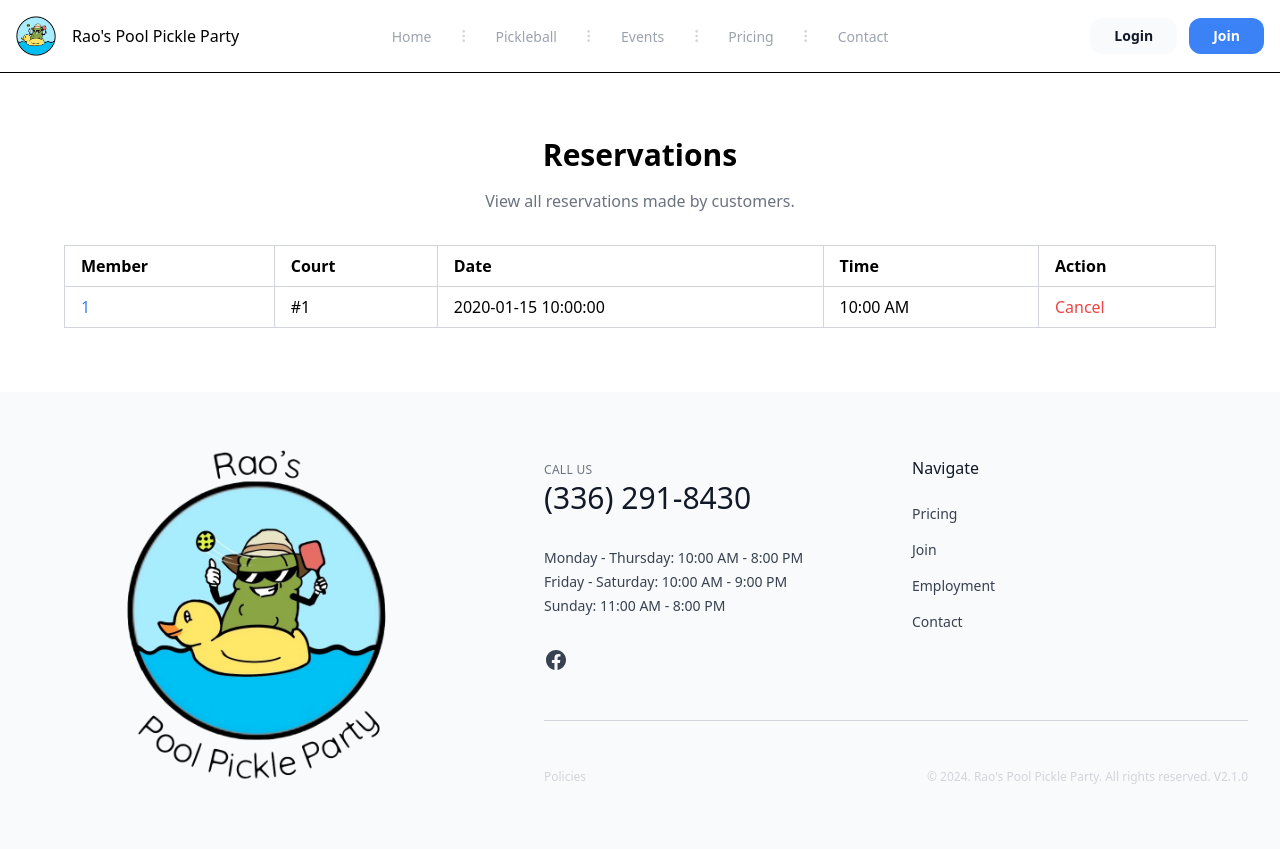
After one commit to WormWaffles/RaosPool, a Python web app: template templates/reservations.html in a window 1280 px wide. The commit adds this page. Run offline with Jinja, Linux system fonts and the light colour scheme; the template is opened without the code that fills it: most values are stand-ins (such as "Sample title", 1, 10 or a date in 2020); style sheets or scripts are compiled from the project's sources.

Commit message:
finished view of resrevations

```diff
--- /dev/null
+++ b/templates/reservations.html
@@ -0,0 +1,112 @@
+{% extends '_layout.html' %}
+
+{% block body %}
+<script>
+    function formatTime() {
+        // Select all <p> elements with the class "reservation-time"
+        const elements = document.querySelectorAll('.reservation-time');
+
+        elements.forEach(element => {
+            // Get the timestamp from the data-time attribute
+            const timestamp = element.getAttribute('data-time');
+
+            // Create a Date object from the timestamp
+            const date = new Date(timestamp);
+
+            // Extract hours and minutes
+            let hours = date.getHours();
+            const minutes = date.getMinutes();
+
+            // Convert hours to 12-hour format and determine AM/PM
+            const ampm = hours >= 12 ? 'PM' : 'AM';
+            hours = hours % 12;
+            hours = hours ? hours : 12; // Hour '0' should be '12'
+            const formattedMinutes = minutes < 10 ? '0' + minutes : minutes;
+
+            // Create the formatted time string
+            const formattedTime = `${hours}:${formattedMinutes} ${ampm}`;
+
+            // Update the text content of the <p> element
+            element.textContent = formattedTime;
+        });
+    }
+
+    // Call the function once the document is fully loaded
+    document.addEventListener('DOMContentLoaded', formatTime);
+
+</script>
+<!-- display all reservations -->
+<div class="mx-auto max-w-screen-xl px-4 py-16 sm:px-6 lg:px-8">
+    <div class="mx-auto max-w-lg text-center">
+        <h1 class="text-2xl font-bold sm:text-3xl">Reservations</h1>
+
+        <p class="mt-4 text-gray-500">
+            View all reservations made by customers.
+        </p>
+    </div>
+
+    <div class="mt-8 mx-auto max-w-full px-4 sm:px-6 lg:px-8">
+        <div class="overflow-x-auto">
+            <table class="w-full border-collapse border border-gray-300 text-sm sm:text-base">
+                <thead>
+                    <tr>
+                        <th class="border border-gray-300 px-4 py-2 text-left">Member</th>
+                        <th class="border border-gray-300 px-4 py-2 text-left">Court</th>
+                        <th class="border border-gray-300 px-4 py-2 text-left">Date</th>
+                        <th class="border border-gray-300 px-4 py-2 text-left">Time</th>
+                        <th class="border border-gray-300 px-4 py-2 text-left">Action</th>
+                    </tr>
+                </thead>
+                <tbody>
+                    {% for reservation in reservations %}
+                    <tr>
+                        {% if reservation.member_id == 'Guest' %}
+                        <td class="border border-gray-300 px-4 py-2">{{ reservation.member_id }}</td>
+                        {% else %}
+                        <td class="border border-gray-300 px-4 py-2">
+                            <a href="/account?user_id={{ reservation.member_id }}"
+                                class="text-blue-500 hover:text-blue-700 font-medium cursor-pointer">
+                                {{ reservation.member_id }}
+                            </a>
+                        </td>
+                        {% endif %}
+                        <td class="border border-gray-300 px-4 py-2">#{{ reservation.court_number }}</td>
+                        <td class="border border-gray-300 px-4 py-2">{{ reservation.reservation_date }}</td>
+                        <td class="border border-gray-300 px-4 py-2">
+                            <p class="reservation-time" data-time="{{ reservation.reservation_time.isoformat() }}"></p>
+                        </td>
+                        <td class="border border-gray-300 px-4 py-2">
+                            <button type="submit" id="{{ reservation.reservation_id }}"
+                                class="text-red-500 hover:text-red-700 font-medium cursor-pointer">
+                                Cancel
+                            </button>
+                        </td>
+                    </tr>
+                    {% endfor %}
+                </tbody>
+            </table>
+        </div>
+    </div>
+</div>
+<script>
+    // when cancel button is clicked, show confirmation dialog
+    document.querySelectorAll('button').forEach(button => {
+        button.addEventListener('click', async (event) => {
+            const reservationId = event.target.id;
+            const confirmed = confirm('Are you sure you want to cancel this reservation?');
+
+            if (confirmed) {
+                const response = await fetch(`/reservations/cancel/${reservationId}`, {
+                    method: 'POST',
+                });
+
+                if (response.ok) {
+                    window.location.reload();
+                } else {
+                    alert('Failed to cancel reservation');
+                }
+            }
+        });
+    });
+</script>
+{% endblock %}
```
Also changed, not shown: app.py (+28 -1 lines), src/reservations.py (+12 -8 lines), templates/_member_account.html (+9 -2 lines), templates/account.html (+7 -0 lines), templates/account_reservations.html (added, +82 -0 lines).
